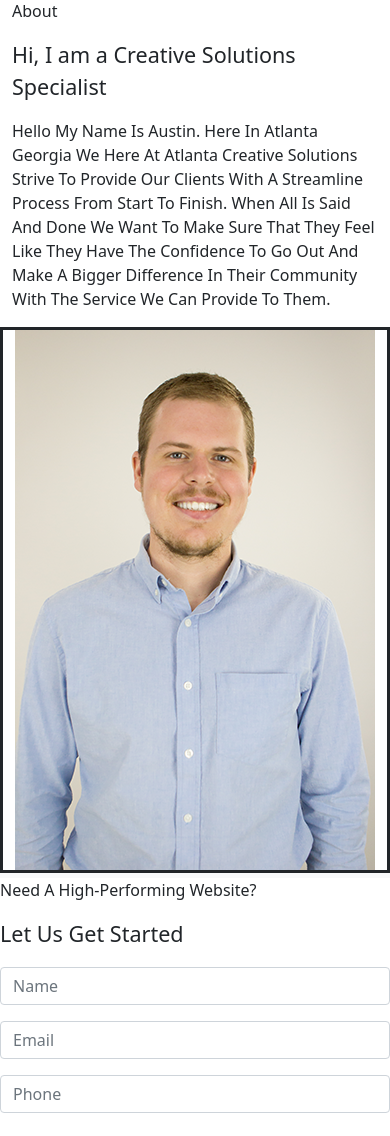
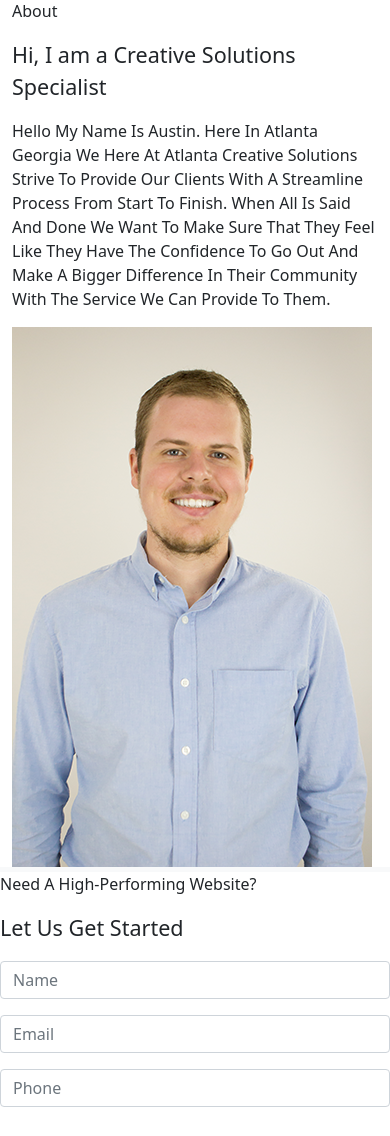
Before and after one commit to austinjkeener/atlanta-creative-solutions-llc, a PHP site: page / in a window 390 px wide. Shown: the part 3798-4934 px from the top of the page. Run offline with PHP 8.4, Linux system fonts and the light colour scheme; some libraries are stand-ins or nearby versions.

Commit message:
no changes

```diff
--- a/index.php
+++ b/index.php
@@ -282,7 +282,7 @@ if (isset($_POST['submit'])) {
           <p>Owner, The Keener Law Firm</p>
         </div>
         <div class="row">
-          <img src="/image/s5/the-keener-law-firm-s5.png" class="img-fluid" alt="Atlanta Creative Solutions LLC Company Reviews">
+          <img src="/image/s5/the-keener-law-firm-s5.png" width="200px" alt="Atlanta Creative Solutions LLC Company Reviews">
         </div>
       </div>
       <div class="col-lg-6">
@@ -295,7 +295,7 @@ if (isset($_POST['submit'])) {
           <p>Owner, Major Details Cleaning Service, LLC/Auto Detailing</p>
         </div>
         <div class="row">
-        <img src="/image/s5/major-details-s5.png" class="img-fluid" alt="Atlanta Creative Solutions LLC Company Reviews">
+        <img src="/image/s5/major-details-s5.png" width="200px" alt="Atlanta Creative Solutions LLC Company Reviews">
         </div>
       </div>
     </div>
@@ -365,9 +365,7 @@ if (isset($_POST['submit'])) {
           </div>
         </div>
       </div>
-    </div>
-    <div class="row">
-      <div class="col-lg-6 col-md-12 col-sm-12 border border-dark border-3">
+      <div class="col-lg-6 col-md-12 col-sm-12">
         <img src="/image/s7/hp-section-seven.png" alt="Atlanta Creative Solutions LLC Creative Solutions Specialists">
       </div>
     </div>
```
Also changed, not shown: image/logo/venmo-logo-brand-banner.png (added), 2 other files.
